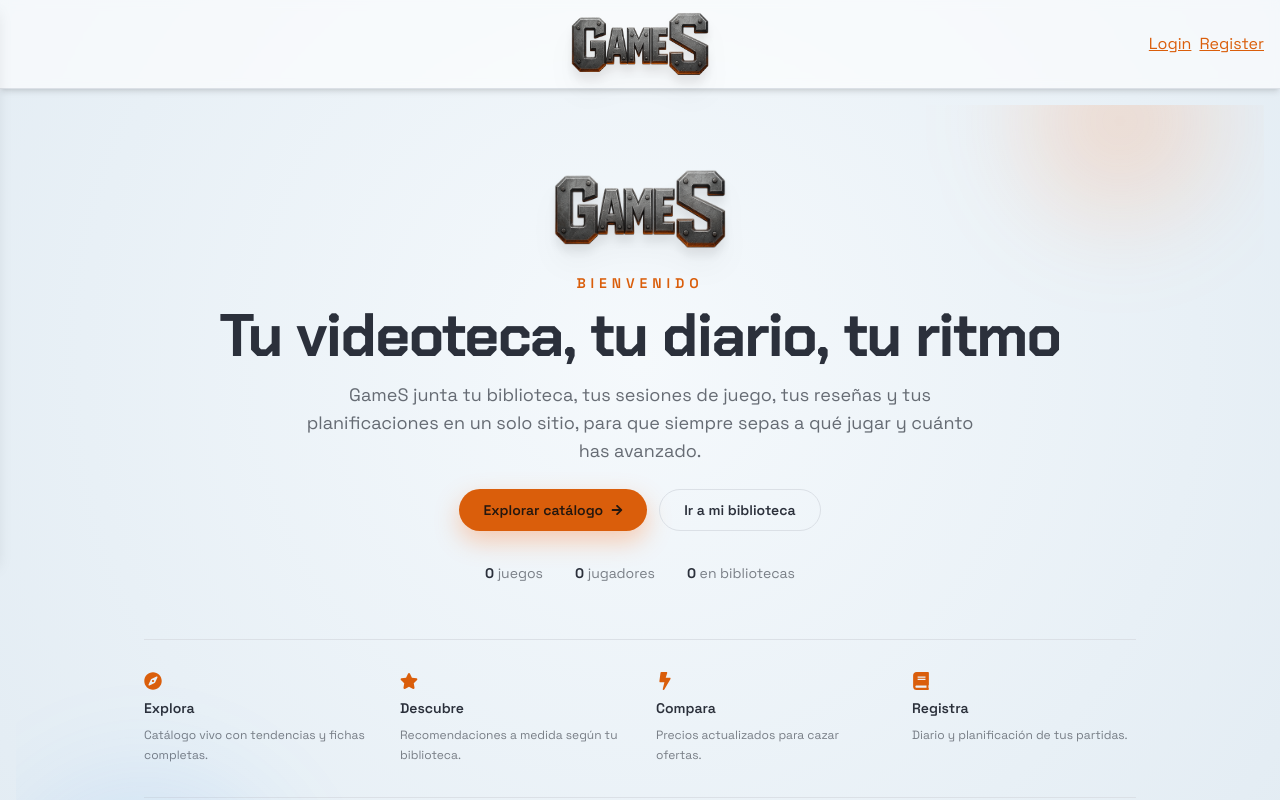
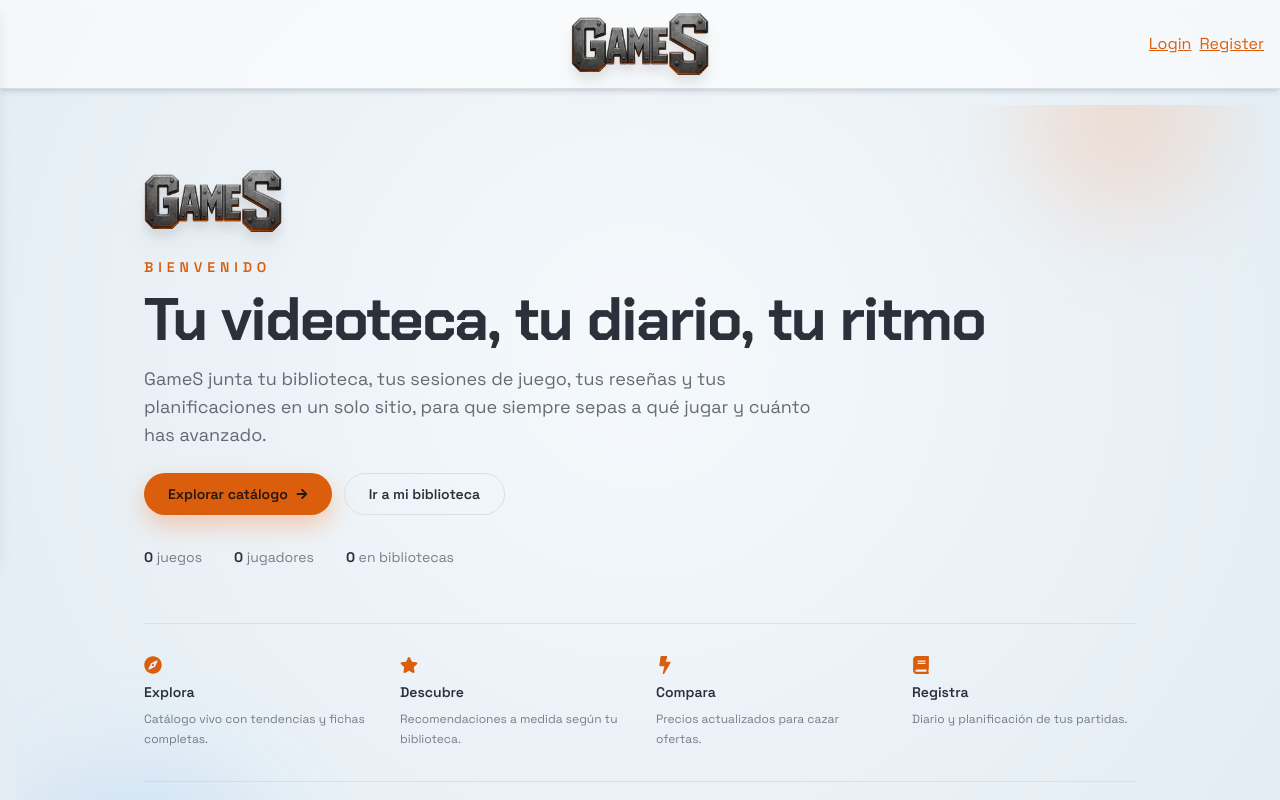
Before and after one commit to alvarosac99/GameS, a React (Vite) app in the folder frontend/: page / in a window 1280 px wide. Shown: the top 800 px of the page. Built offline with nearby package versions, Linux system fonts and the light colour scheme; no server answers; what @radix-ui/themes would draw is missing.

Commit message:
fix(frontend): hero de home alineado a la izquierda
El logo y titulo centrados en el hero duplicaban visualmente el header
(que ya centra el logo GameS). Alinea todo a la izquierda para diferenciar
ambos bloques.

```diff
--- a/frontend/src/pages/PaginaPrincipal.jsx
+++ b/frontend/src/pages/PaginaPrincipal.jsx
@@ -61,11 +61,11 @@ export default function PaginaPrincipal() {
         ) : (
           <>
             {/* Hero */}
-            <section className="flex flex-col items-center gap-6 text-center pb-10 md:pb-14">
+            <section className="flex flex-col items-start gap-6 text-left pb-10 md:pb-14">
               <img
                 src="/logo.png"
                 alt="GameS"
-                className="h-16 md:h-20 drop-shadow-xl hero-rise"
+                className="h-14 md:h-16 drop-shadow-xl hero-rise"
               />
               <div className="hero-rise" style={{ animationDelay: "80ms" }}>
                 <p className="text-xs md:text-sm font-semibold uppercase tracking-[0.35em] text-primary">
@@ -74,14 +74,14 @@ export default function PaginaPrincipal() {
                 <h1 className="font-display mt-3 text-4xl sm:text-5xl md:text-6xl font-bold tracking-tight text-foreground text-balance">
                   Tu videoteca, tu diario, tu ritmo
                 </h1>
-                <p className="mt-4 max-w-2xl mx-auto text-base md:text-lg text-foreground/70 text-pretty">
+                <p className="mt-4 max-w-2xl text-base md:text-lg text-foreground/70 text-pretty">
                   GameS junta tu biblioteca, tus sesiones de juego, tus reseñas y
                   tus planificaciones en un solo sitio, para que siempre sepas a
                   qué jugar y cuánto has avanzado.
                 </p>
               </div>
 
-              <div className="flex flex-wrap justify-center gap-3 hero-rise" style={{ animationDelay: "140ms" }}>
+              <div className="flex flex-wrap gap-3 hero-rise" style={{ animationDelay: "140ms" }}>
                 <button
                   className="inline-flex items-center gap-2 rounded-full bg-primary px-6 py-2.5 text-sm font-semibold text-primary-foreground shadow-[0_10px_24px_rgba(255,120,40,0.35)] transition hover:-translate-y-0.5 hover:bg-primary/90"
                   onClick={() => navigate("/juegos")}
@@ -96,7 +96,7 @@ export default function PaginaPrincipal() {
                 </button>
               </div>
 
-              <div className="flex flex-wrap justify-center gap-x-8 gap-y-1 mt-2 text-sm text-foreground/60 hero-rise" style={{ animationDelay: "200ms" }}>
+              <div className="flex flex-wrap gap-x-8 gap-y-1 mt-2 text-sm text-foreground/60 hero-rise" style={{ animationDelay: "200ms" }}>
                 <span><strong className="text-foreground">{stats.totalJuegos.toLocaleString()}</strong> juegos</span>
                 <span><strong className="text-foreground">{stats.totalUsuarios.toLocaleString()}</strong> jugadores</span>
                 <span><strong className="text-foreground">{stats.totalBibliotecas.toLocaleString()}</strong> en bibliotecas</span>
@@ -183,9 +183,9 @@ function Seccion({ title, subtitle, children }) {
 
 function HeroSkeleton() {
   return (
-    <div className="flex flex-col items-center gap-6 pb-14 animate-pulse" aria-hidden="true">
-      <div className="h-16 md:h-20 w-16 md:w-20 rounded-2xl bg-muted" />
-      <div className="flex flex-col items-center gap-3 w-full max-w-xl">
+    <div className="flex flex-col items-start gap-6 pb-14 animate-pulse" aria-hidden="true">
+      <div className="h-14 md:h-16 w-14 md:w-16 rounded-2xl bg-muted" />
+      <div className="flex flex-col items-start gap-3 w-full max-w-xl">
         <div className="h-3 w-40 rounded bg-muted" />
         <div className="h-10 w-full max-w-md rounded bg-muted" />
         <div className="h-4 w-full rounded bg-muted" />
```
